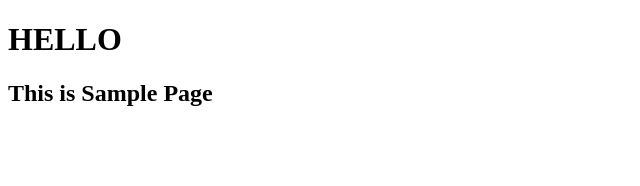
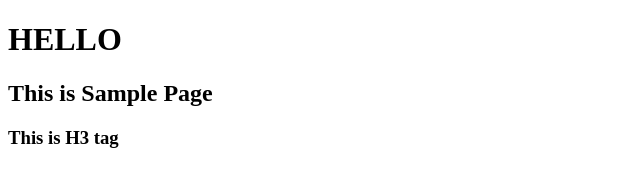
Before and after one commit to Perumalmahe2023/Sample, a plain HTML site: page index.html in a window 1280 px wide. Shown: the whole page, without its empty margins (0-640 px from the left). Drawn offline with Linux system fonts and the light colour scheme.

Commit message:
Heading H3 Used

```diff
--- a/index.html
+++ b/index.html
@@ -9,5 +9,6 @@
 <body>
     <h1>HELLO</h1>
     <h2>This is Sample Page</h2>
+    <h3>This is H3 tag </h3>
 </body>
 </html>
```
